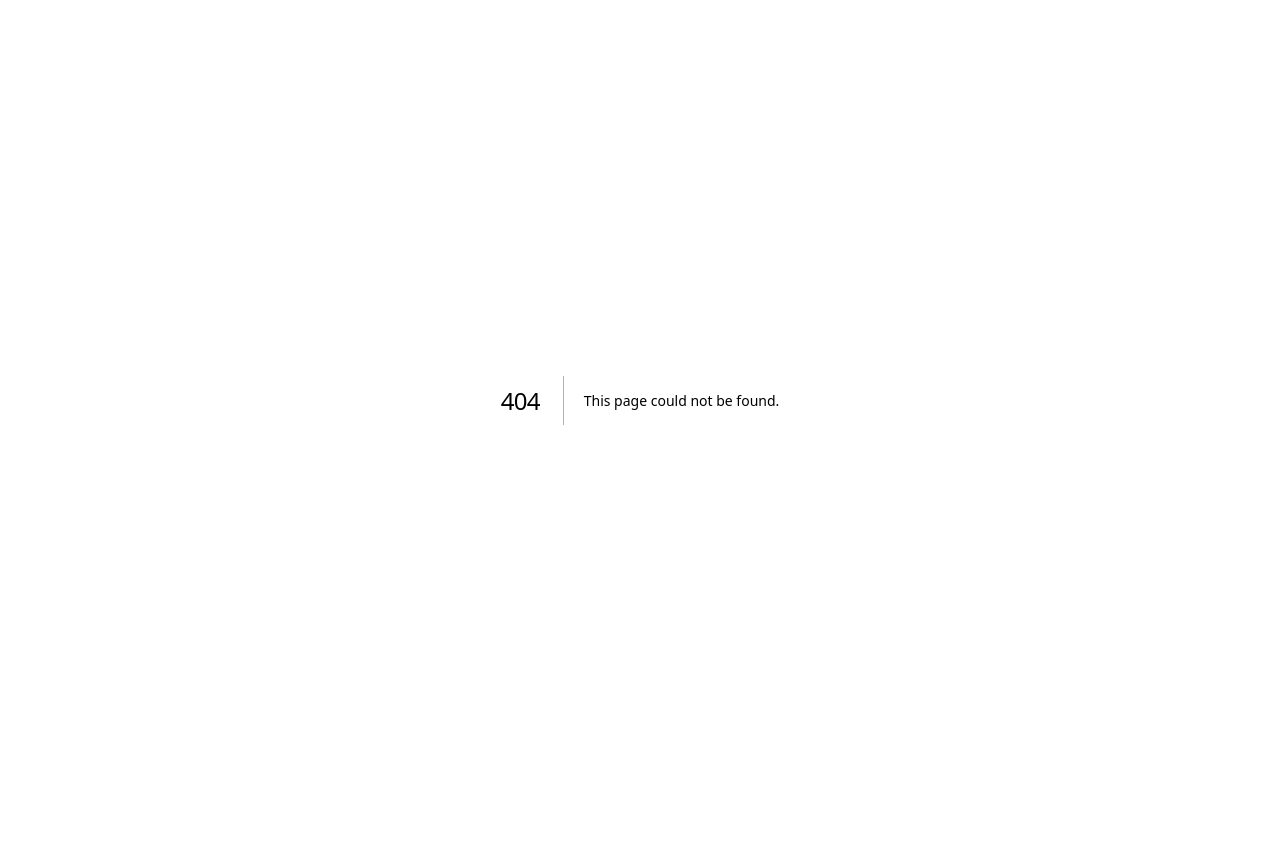
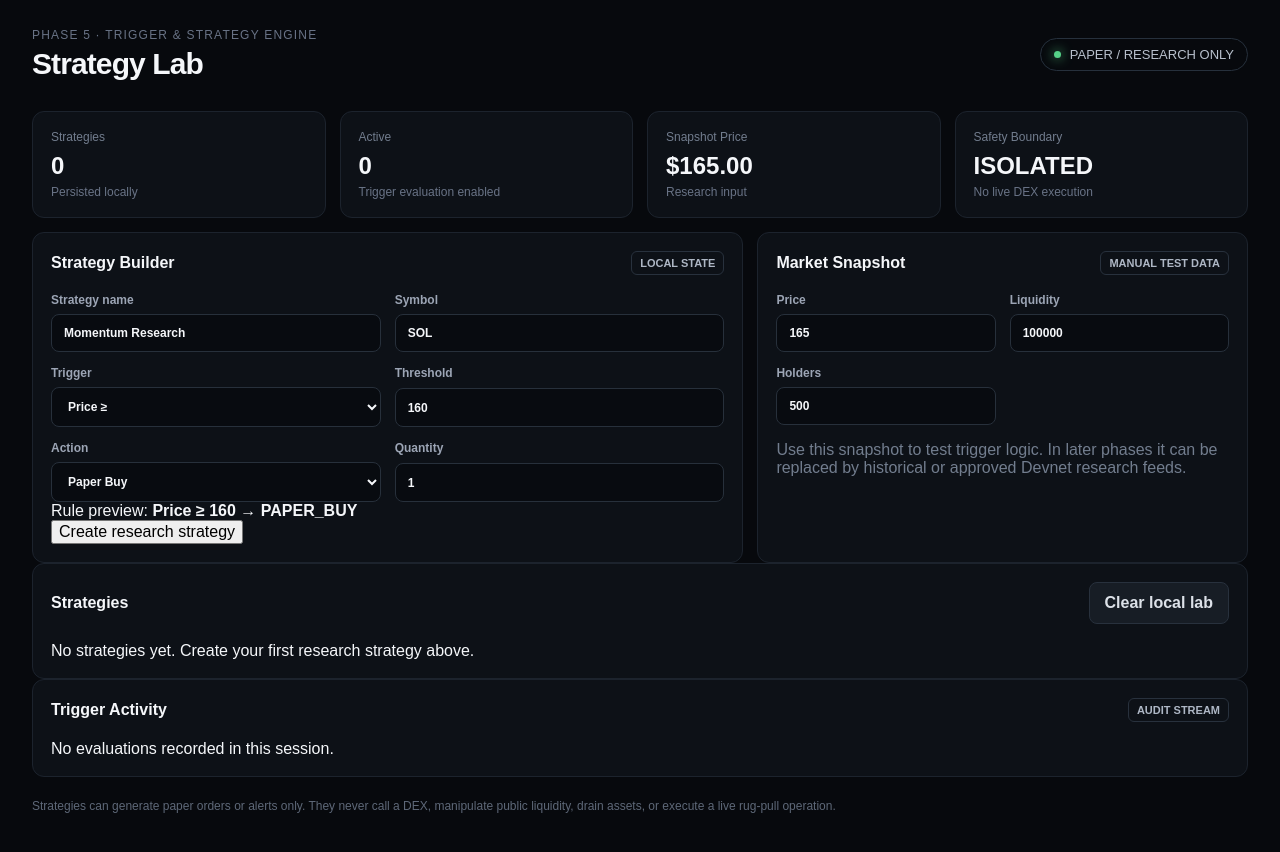
Before and after one commit to RichbloodTech001/Rug-Pull-Lab, a Next.js app: page /strategies in a window 1280 px wide. Before the commit this address had no page. Before the commit the page ends 800 px from the top, so only its background shows below. Built offline with nearby package versions, Linux system fonts and the light colour scheme.

Commit message:
feat: add strategy lab and trigger UI

```diff
--- /dev/null
+++ b/app/strategies/page.tsx
@@ -0,0 +1,100 @@
+"use client";
+
+import { useEffect, useMemo, useState } from "react";
+import { createStrategy, evaluateStrategy, MarketSnapshot, Strategy, StrategyRule, TriggerType, ActionType } from "@/lib/strategy-engine";
+
+const STORAGE = "rug-pull-lab:strategies:v1";
+const triggerLabels: Record<TriggerType, string> = {
+  PRICE_ABOVE: "Price ≥",
+  PRICE_BELOW: "Price ≤",
+  LIQUIDITY_ABOVE: "Liquidity ≥",
+  LIQUIDITY_BELOW: "Liquidity ≤",
+  HOLDERS_ABOVE: "Holders ≥",
+  HOLDERS_BELOW: "Holders ≤",
+};
+
+export default function StrategiesPage() {
+  const [strategies, setStrategies] = useState<Strategy[]>([]);
+  const [name, setName] = useState("Momentum Research");
+  const [symbol, setSymbol] = useState("SOL");
+  const [trigger, setTrigger] = useState<TriggerType>("PRICE_ABOVE");
+  const [value, setValue] = useState("160");
+  const [action, setAction] = useState<ActionType>("PAPER_BUY");
+  const [quantity, setQuantity] = useState("1");
+  const [snapshot, setSnapshot] = useState<MarketSnapshot>({ price: 165, liquidity: 100000, holders: 500 });
+  const [error, setError] = useState("");
+  const [events, setEvents] = useState<string[]>([]);
+
+  useEffect(() => {
+    try { const raw = localStorage.getItem(STORAGE); if (raw) setStrategies(JSON.parse(raw)); } catch { /* ignore corrupt local research state */ }
+  }, []);
+
+  useEffect(() => { localStorage.setItem(STORAGE, JSON.stringify(strategies)); }, [strategies]);
+
+  const activeCount = strategies.filter((s) => s.status === "ACTIVE").length;
+  const rulesPreview = useMemo(() => `${triggerLabels[trigger]} ${Number(value) || 0} → ${action}`, [trigger, value, action]);
+
+  function addStrategy() {
+    setError("");
+    try {
+      const rule: StrategyRule = { id: crypto.randomUUID(), trigger, value: Number(value), action, quantity: Number(quantity) };
+      const strategy = createStrategy({ name, symbol: symbol.toUpperCase(), status: "DRAFT", maxPosition: 10, cooldownSeconds: 30, rules: [rule] });
+      setStrategies((current) => [strategy, ...current]);
+    } catch (err) { setError(err instanceof Error ? err.message : "Unable to create strategy."); }
+  }
+
+  function toggle(id: string) {
+    setStrategies((current) => current.map((s) => s.id === id ? { ...s, status: s.status === "ACTIVE" ? "PAUSED" : "ACTIVE" } : s));
+  }
+
+  function evaluate(id: string) {
+    const strategy = strategies.find((s) => s.id === id); if (!strategy) return;
+    const result = evaluateStrategy(strategy, snapshot);
+    setEvents((current) => [result.length ? `${strategy.name}: ${result.map((r) => `${r.action} (${r.reason})`).join("; ")}` : `${strategy.name}: no trigger at current snapshot`, ...current].slice(0, 20));
+  }
+
+  function clearAll() { setStrategies([]); setEvents([]); localStorage.removeItem(STORAGE); }
+
+  return <main className="main">
+    <div className="topbar"><div><div className="eyebrow">Phase 5 · Trigger & Strategy Engine</div><h1>Strategy Lab</h1></div><div className="status"><span className="dot" /> PAPER / RESEARCH ONLY</div></div>
+
+    <section className="grid">
+      <div className="card"><div className="metric-label">Strategies</div><div className="metric">{strategies.length}</div><div className="metric-note">Persisted locally</div></div>
+      <div className="card"><div className="metric-label">Active</div><div className="metric">{activeCount}</div><div className="metric-note">Trigger evaluation enabled</div></div>
+      <div className="card"><div className="metric-label">Snapshot Price</div><div className="metric">${snapshot.price.toFixed(2)}</div><div className="metric-note">Research input</div></div>
+      <div className="card"><div className="metric-label">Safety Boundary</div><div className="metric">ISOLATED</div><div className="metric-note">No live DEX execution</div></div>
+    </section>
+
+    <section className="workspace strategy-layout">
+      <div className="card"><div className="card-title"><span>Strategy Builder</span><span className="badge">LOCAL STATE</span></div>
+        <div className="form-grid">
+          <label>Strategy name<input value={name} onChange={(e) => setName(e.target.value)} /></label>
+          <label>Symbol<input value={symbol} onChange={(e) => setSymbol(e.target.value)} /></label>
+          <label>Trigger<select value={trigger} onChange={(e) => setTrigger(e.target.value as TriggerType)}>{Object.entries(triggerLabels).map(([k, v]) => <option key={k} value={k}>{v}</option>)}</select></label>
+          <label>Threshold<input type="number" step="any" value={value} onChange={(e) => setValue(e.target.value)} /></label>
+          <label>Action<select value={action} onChange={(e) => setAction(e.target.value as ActionType)}><option value="PAPER_BUY">Paper Buy</option><option value="PAPER_SELL">Paper Sell</option><option value="ALERT">Alert Only</option></select></label>
+          <label>Quantity<input type="number" min="0" step="any" value={quantity} onChange={(e) => setQuantity(e.target.value)} /></label>
+        </div>
+        <div className="strategy-preview">Rule preview: <strong>{rulesPreview}</strong></div>
+        <button className="primary-button" onClick={addStrategy}>Create research strategy</button>
+        {error && <div className="error-box">{error}</div>}
+      </div>
+
+      <div className="card"><div className="card-title"><span>Market Snapshot</span><span className="badge">MANUAL TEST DATA</span></div>
+        <div className="form-grid">
+          <label>Price<input type="number" step="any" value={snapshot.price} onChange={(e) => setSnapshot({ ...snapshot, price: Number(e.target.value) })} /></label>
+          <label>Liquidity<input type="number" step="any" value={snapshot.liquidity} onChange={(e) => setSnapshot({ ...snapshot, liquidity: Number(e.target.value) })} /></label>
+          <label>Holders<input type="number" step="1" value={snapshot.holders} onChange={(e) => setSnapshot({ ...snapshot, holders: Number(e.target.value) })} /></label>
+        </div>
+        <p className="muted strategy-help">Use this snapshot to test trigger logic. In later phases it can be replaced by historical or approved Devnet research feeds.</p>
+      </div>
+    </section>
+
+    <section className="card token-table-card"><div className="card-title"><span>Strategies</span><button className="secondary" onClick={clearAll}>Clear local lab</button></div>
+      {strategies.length === 0 ? <div className="empty-state">No strategies yet. Create your first research strategy above.</div> : <div className="strategy-list">{strategies.map((strategy) => <div className="strategy-row" key={strategy.id}><div><strong>{strategy.name}</strong><span className="muted">{strategy.symbol} · {strategy.status} · {strategy.rules.length} rule</span><span className="muted">{strategy.rules.map((r) => `${triggerLabels[r.trigger]} ${r.value} → ${r.action}`).join(" · ")}</span></div><div className="strategy-actions"><button className="secondary" onClick={() => evaluate(strategy.id)}>Evaluate</button><button className="primary" onClick={() => toggle(strategy.id)}>{strategy.status === "ACTIVE" ? "Pause" : "Activate"}</button></div></div>)}</div>}
+    </section>
+
+    <section className="card"><div className="card-title"><span>Trigger Activity</span><span className="badge">AUDIT STREAM</span></div>{events.length === 0 ? <div className="empty-state">No evaluations recorded in this session.</div> : <div className="activity-list">{events.map((event, i) => <div className="activity-row" key={`${event}-${i}`}>{event}</div>)}</div>}</section>
+    <p className="footer-note">Strategies can generate paper orders or alerts only. They never call a DEX, manipulate public liquidity, drain assets, or execute a live rug-pull operation.</p>
+  </main>;
+}
```
